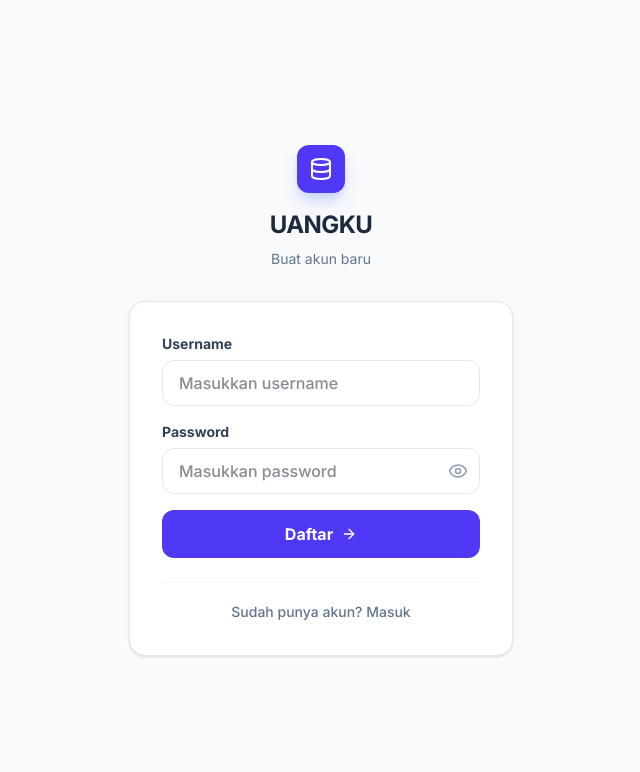
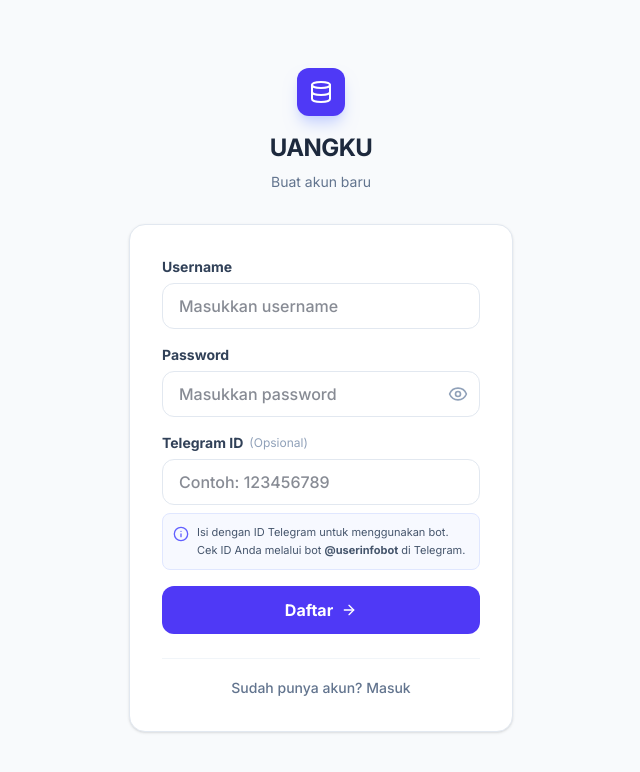
Before and after one commit to Lukmanyyy/v2, a React (Vite) app: page / in a window 1280 px wide. Both pictures are taken after a click on the button "Belum punya akun? Daftar sekarang". Shown: the top 772 px of the page, without its empty margins (319-959 px from the left). Built offline with nearby package versions, Linux system fonts and the light colour scheme.

Commit message:
Add Telegram ID input for registration
Added a new input field for Telegram ID in the registration form and updated the payload to include it when registering.

```diff
--- a/src/components/Auth.tsx
+++ b/src/components/Auth.tsx
@@ -1,6 +1,6 @@
 import React, { useState } from 'react';
 import { useAuth } from '../hooks/useAuth';
-import { Database, Loader2, ArrowRight, Eye, EyeOff } from 'lucide-react';
+import { Database, Loader2, ArrowRight, Eye, EyeOff, Info } from 'lucide-react';
 import { cn } from '../lib/utils';
 
 export function Auth() {
@@ -8,6 +8,7 @@ export function Auth() {
   const [isLogin, setIsLogin] = useState(true);
   const [username, setUsername] = useState('');
   const [password, setPassword] = useState('');
+  const [telegramId, setTelegramId] = useState(''); // State baru untuk Telegram ID
   const [showPassword, setShowPassword] = useState(false);
   const [loading, setLoading] = useState(false);
   const [error, setError] = useState('');
@@ -25,10 +26,17 @@ export function Auth() {
 
     try {
       const action = isLogin ? 'login' : 'register';
+
+      // Siapkan payload, tambahkan telegramId khusus untuk register jika diisi
+      const payload: any = { action, username, password };
+      if (!isLogin && telegramId.trim() !== '') {
+        payload.telegramId = telegramId.trim();
+      }
+
       const res = await fetch('/api/auth', {
         method: 'POST',
         headers: { 'Content-Type': 'application/json' },
-        body: JSON.stringify({ action, username, password })
+        body: JSON.stringify(payload)
       });
 
       const contentType = res.headers.get("content-type");
@@ -41,7 +49,7 @@ export function Auth() {
 
         login(data.token, data.username);
       } else {
-        // Fallback untuk testing di Preview AI Studio (karena Cloudflare Functions tidak berjalan di dev server Vite)
+        // Fallback untuk testing di Preview AI Studio
         console.log("Mode Preview Lokal Aktif: Simulasi Auth");
         await new Promise(resolve => setTimeout(resolve, 800)); // Simulasi jeda network
 
@@ -123,6 +131,28 @@ export function Auth() {
             </div>
           </div>
 
+          {/* Form tambahan khusus Register: Telegram ID */}
+          {!isLogin && (
+            <div className="animate-in fade-in duration-300">
+              <label className="flex items-center text-sm font-bold text-slate-700 mb-1.5 gap-1.5">
+                Telegram ID <span className="text-slate-400 font-normal text-xs">(Opsional)</span>
+              </label>
+              <input
+                type="text"
+                value={telegramId}
+                onChange={e => setTelegramId(e.target.value)}
+                className="w-full px-4 py-2.5 rounded-xl border border-slate-200 outline-none focus:border-indigo-500 focus:ring-1 focus:ring-indigo-500 transition-all font-medium"
+                placeholder="Contoh: 123456789"
+              />
+              <div className="flex items-start gap-2 mt-2 bg-indigo-50/50 p-2.5 rounded-lg border border-indigo-100">
+                <Info className="w-4 h-4 text-indigo-500 flex-shrink-0 mt-0.5" />
+                <p className="text-[11px] text-slate-600 leading-relaxed">
+                  Isi dengan ID Telegram untuk menggunakan bot. Cek ID Anda melalui bot <b>@userinfobot</b> di Telegram.
+                </p>
+              </div>
+            </div>
+          )}
+
           <button
             type="submit"
             disabled={loading}
@@ -138,6 +168,7 @@ export function Auth() {
               onClick={() => {
                 setIsLogin(!isLogin);
                 setError('');
+                setTelegramId(''); // Reset telegram ID saat ganti mode
               }}
               className="text-sm text-slate-500 hover:text-indigo-600 font-medium transition-colors"
             >
```
